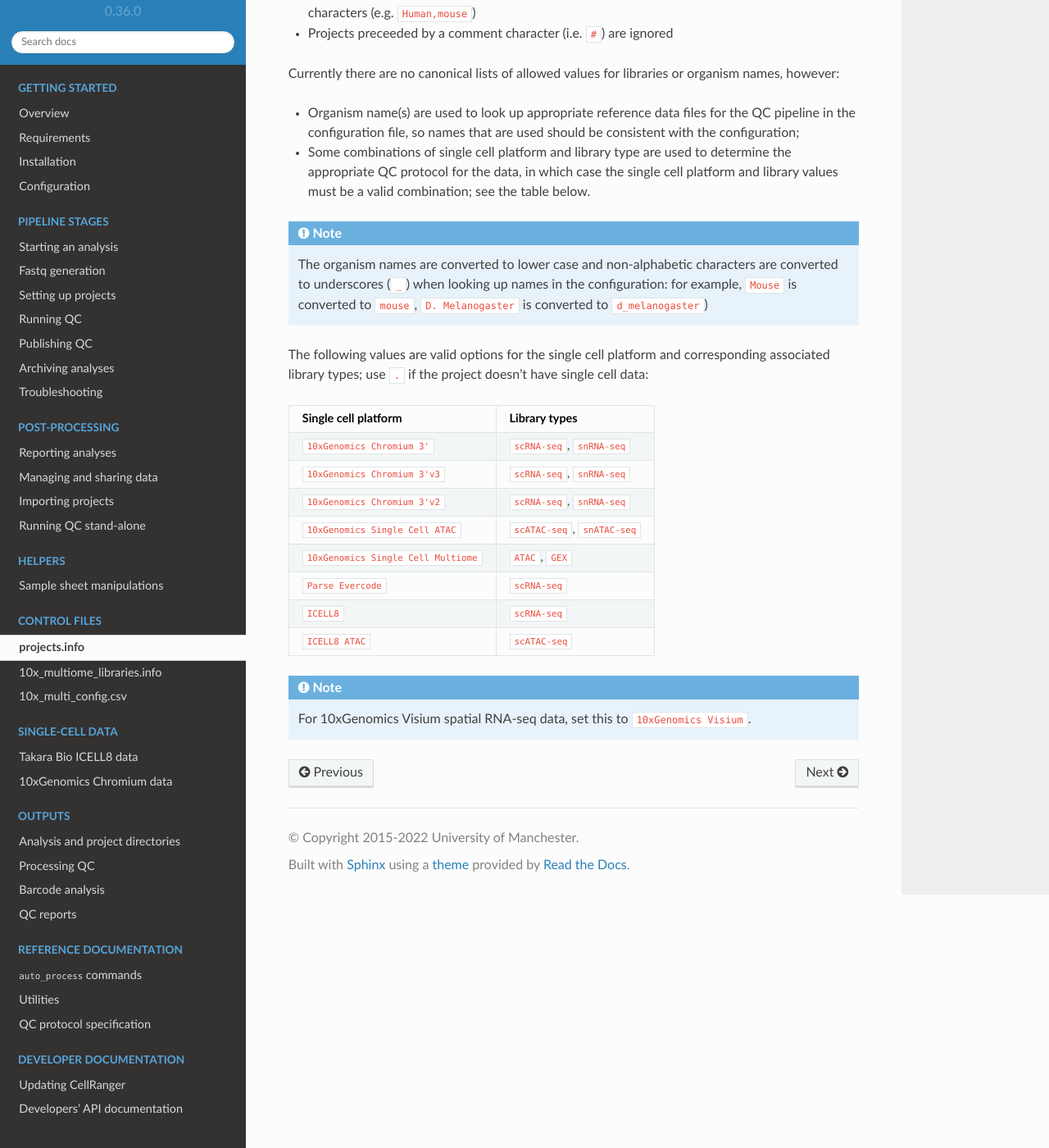
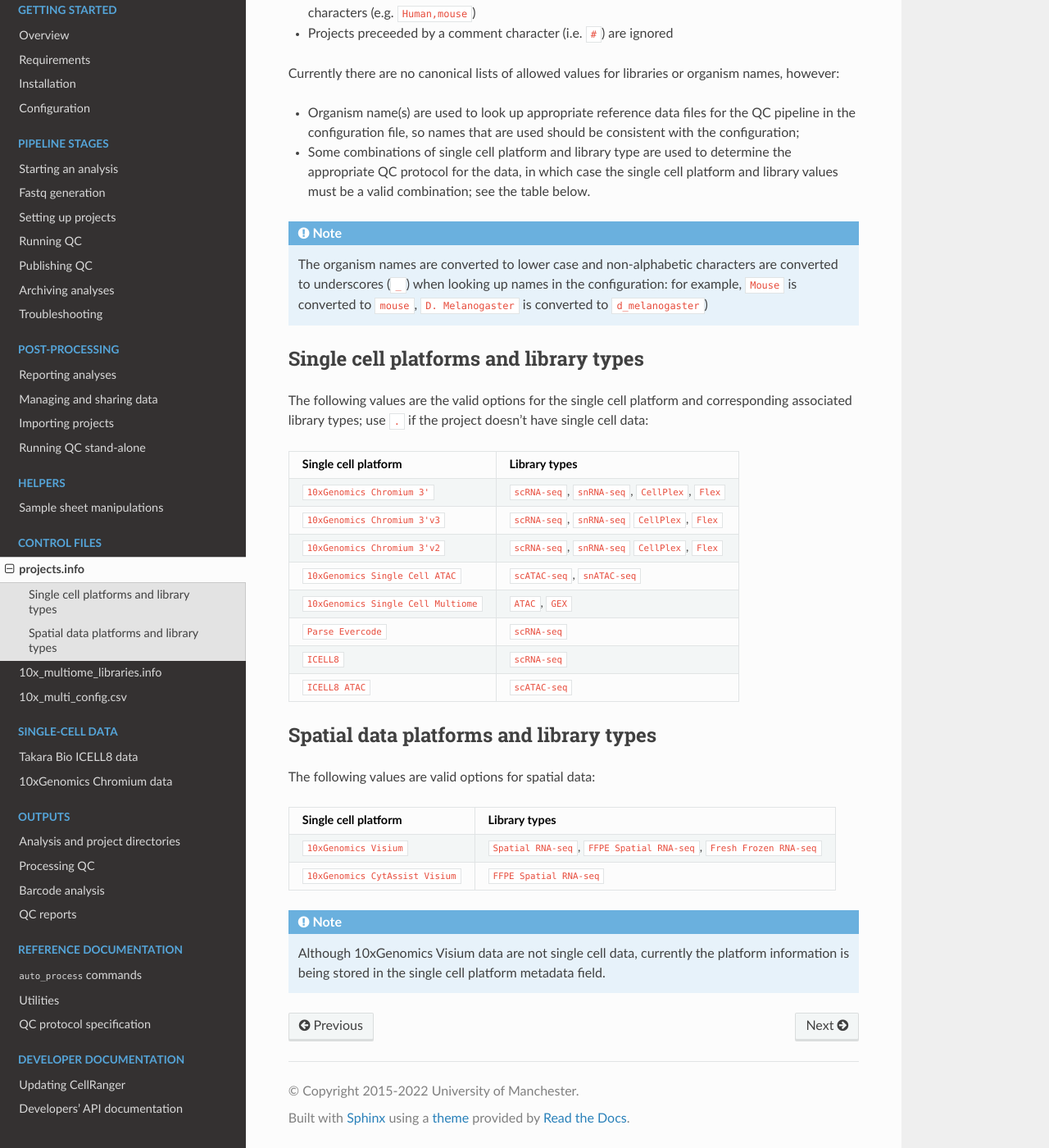
Before and after one commit to fls-bioinformatics-core/auto_process_ngs, a Sphinx documentation site: the page built from docs/source/control_files/projects_info.rst, in a window 1280 px wide and 1400 px high, scrolled down 1118 px. Shown: the whole window at 82% size. Built offline with Sphinx 7.4.7 and the Read the Docs theme 2.0.0, drawn with Linux system fonts in a browser that asks for light colours.

Commit message:
Documentation: update listed "single cell" platforms & applications in projects.info.

```diff
--- a/docs/source/control_files/projects_info.rst
+++ b/docs/source/control_files/projects_info.rst
@@ -74,16 +74,22 @@ or organism names, however:
    to ``mouse``, ``D. Melanogaster`` is converted to
    ``d_melanogaster``)
 
-The following values are valid options for the single cell platform
+Single cell platforms and library types
+---------------------------------------
+
+The following values are the valid options for the single cell platform
 and corresponding associated library types; use ``.`` if the project
 doesn't have single cell data:
 
 ===================================== ==============================
 Single cell platform                  Library types
 ===================================== ==============================
-``10xGenomics Chromium 3'``           ``scRNA-seq``, ``snRNA-seq``
+``10xGenomics Chromium 3'``           ``scRNA-seq``, ``snRNA-seq``,
+                                      ``CellPlex``, ``Flex``
 ``10xGenomics Chromium 3'v3``         ``scRNA-seq``, ``snRNA-seq``
+                                      ``CellPlex``, ``Flex``
 ``10xGenomics Chromium 3'v2``         ``scRNA-seq``, ``snRNA-seq``
+                                      ``CellPlex``, ``Flex``
 ``10xGenomics Single Cell ATAC``      ``scATAC-seq``, ``snATAC-seq``
 ``10xGenomics Single Cell Multiome``  ``ATAC``, ``GEX``
 ``Parse Evercode``                    ``scRNA-seq``
@@ -91,7 +97,22 @@ Single cell platform                  Library types
 ``ICELL8 ATAC``                       ``scATAC-seq``
 ===================================== ==============================
 
+Spatial data platforms and library types
+----------------------------------------
+
+The following values are valid options for spatial data:
+
+===================================== ==============================
+Single cell platform                  Library types
+===================================== ==============================
+``10xGenomics Visium``                ``Spatial RNA-seq``,
+                                      ``FFPE Spatial RNA-seq``,
+                                      ``Fresh Frozen RNA-seq``
+``10xGenomics CytAssist Visium``      ``FFPE Spatial RNA-seq``
+===================================== ==============================
+
 .. note::
 
-   For 10xGenomics Visium spatial RNA-seq data, set this to
-   ``10xGenomics Visium``.
+   Although 10xGenomics Visium data are not single cell data,
+   currently the platform information is being stored in the
+   single cell platform metadata field.
```
